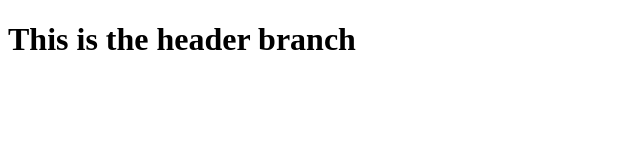
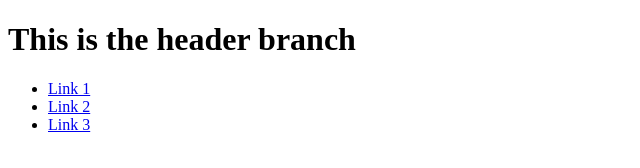
Before and after one commit to badabam/git-example, a plain HTML site: page index.html in a window 1280 px wide. Shown: the whole page, without its empty margins (0-640 px from the left). Drawn offline with Linux system fonts and the light colour scheme.

Commit message:
Add navigation

```diff
--- a/index.html
+++ b/index.html
@@ -7,6 +7,15 @@
   <title>Document</title>
 </head>
 <body>
-<h1>This is the header branch</h1>
+<header>
+  <h1>This is the header branch</h1>
+  <nav>
+    <ul>
+      <li><a href="/">Link 1</a></li>
+      <li><a href="home">Link 2</a></li>
+      <li><a href="about">Link 3</a></li>
+    </ul>
+  </nav>
+</header>
 </body>
 </html>
```
